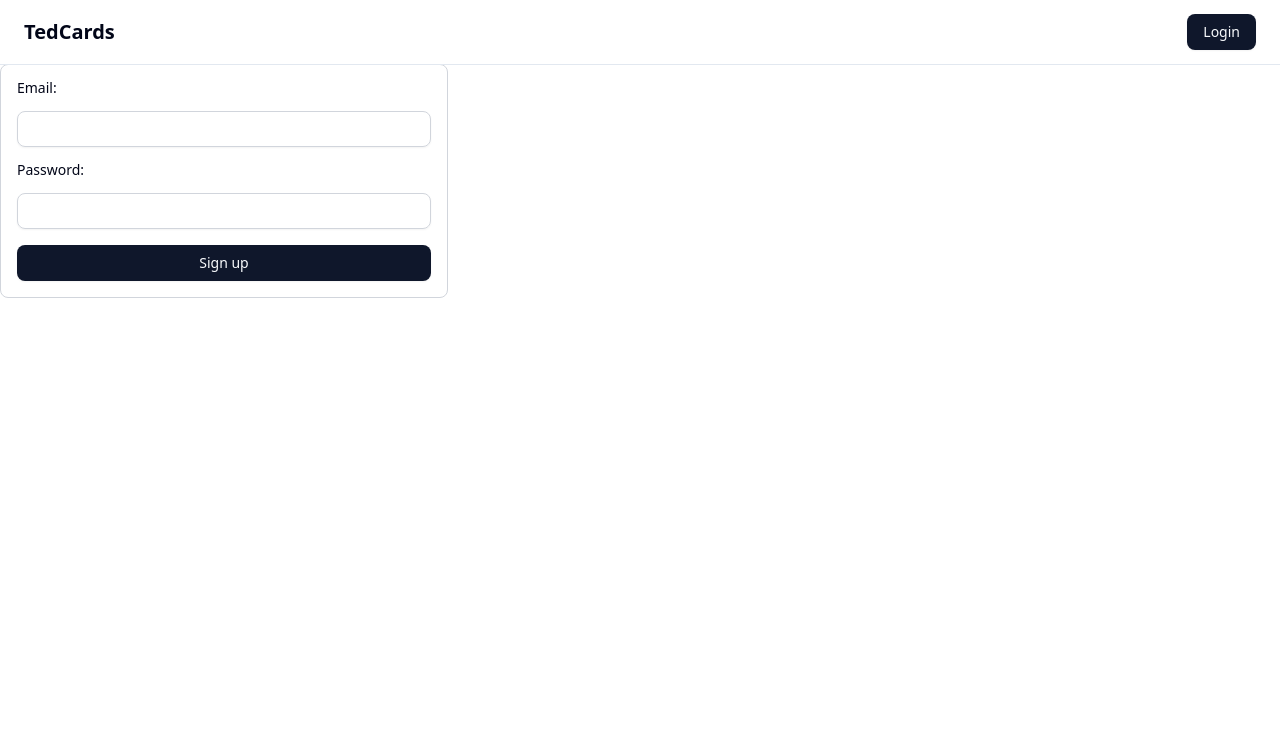
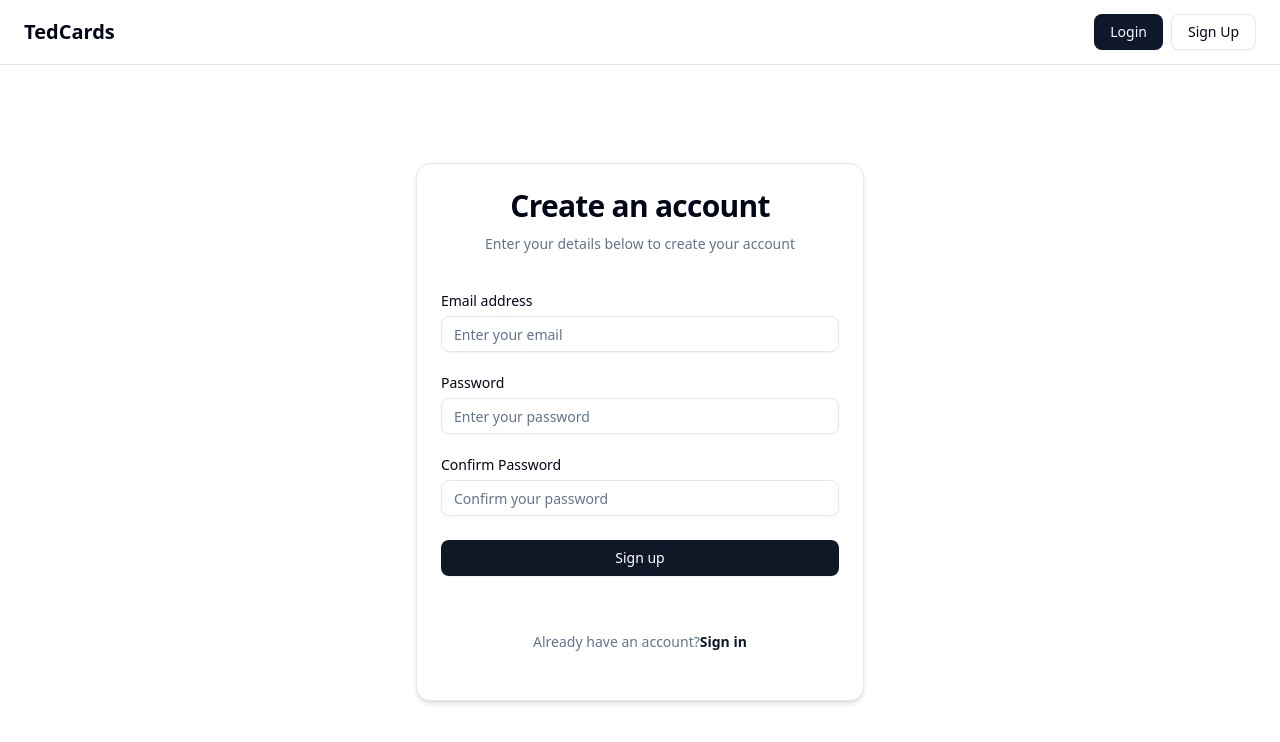
Before and after one commit to eszczepan/ted-cards, a Next.js app: page /signup in a window 1280 px wide. Shown: the top 742 px of the page. Built offline with nearby package versions, Linux system fonts and the light colour scheme.

Commit message:
refactor: update authentication forms and add new password management pages; enhance layout structure for better user experience

```diff
--- a/app/(public)/layout.tsx
+++ b/app/(public)/layout.tsx
@@ -1,3 +1,4 @@
+import React from "react";
 import Link from "next/link";
 import type { Metadata } from "next";
 import { Geist, Geist_Mono } from "next/font/google";
@@ -19,11 +20,11 @@ export const metadata: Metadata = {
   description: "Generate flashcards from YouTube videos using AI",
 };
 
-export default function PublicLayout({
-  children,
-}: Readonly<{
+interface PublicLayoutProps {
   children: React.ReactNode;
-}>) {
+}
+
+export default function PublicLayout({ children }: PublicLayoutProps) {
   return (
     <html lang="en">
       <body className={`${geistSans.variable} ${geistMono.variable} antialiased`}>
@@ -33,9 +34,14 @@ export default function PublicLayout({
               <span className="sr-only">TedCards</span>
               TedCards
             </Link>
-            <Link href="/login">
-              <Button>Login</Button>
-            </Link>
+            <div className="flex items-center gap-x-2">
+              <Link href="/login">
+                <Button>Login</Button>
+              </Link>
+              <Link href="/signup">
+                <Button variant="outline">Sign Up</Button>
+              </Link>
+            </div>
           </div>
         </header>
         <main className="flex-1 pt-16">{children}</main>
--- a/app/(public)/login/page.tsx
+++ b/app/(public)/login/page.tsx
@@ -1,16 +1,10 @@
-import { login } from "@/lib/actions/auth.actions";
-import { Button } from "@/components/ui/button";
-import { Input } from "@/components/ui/input";
-import { Label } from "@/components/ui/label";
+import { LoginForm } from "@/components/shared/LoginForm";
+import React from "react";
 
 export default function LoginPage() {
   return (
-    <form className="flex flex-col gap-4 w-full max-w-md p-4 border border-gray-300 rounded-md">
-      <Label htmlFor="email">Email:</Label>
-      <Input id="email" name="email" type="email" required className="border border-gray-300 rounded-md p-2" />
-      <Label htmlFor="password">Password:</Label>
-      <Input id="password" name="password" type="password" required className="border border-gray-300 rounded-md p-2" />
-      <Button formAction={login}>Log in</Button>
-    </form>
+    <div className="flex min-h-[calc(100vh-4rem)] flex-col items-center justify-center p-4">
+      <LoginForm />
+    </div>
   );
 }
--- /dev/null
+++ b/app/(public)/reset-password/page.tsx
@@ -0,0 +1,10 @@
+import { ResetPasswordRequestForm } from "@/components/shared/ResetPasswordRequestForm";
+import React from "react";
+
+export default function ResetPasswordPage() {
+  return (
+    <div className="flex min-h-[calc(100vh-4rem)] flex-col items-center justify-center p-4">
+      <ResetPasswordRequestForm />
+    </div>
+  );
+}
--- a/app/(public)/signup/page.tsx
+++ b/app/(public)/signup/page.tsx
@@ -1,16 +1,10 @@
-import { signup } from "@/lib/actions/auth.actions";
-import { Button } from "@/components/ui/button";
-import { Input } from "@/components/ui/input";
-import { Label } from "@/components/ui/label";
+import { SignupForm } from "@/components/shared/SignupForm";
+import React from "react";
 
-export default function LoginPage() {
+export default function SignupPage() {
   return (
-    <form className="flex flex-col gap-4 w-full max-w-md p-4 border border-gray-300 rounded-md">
-      <Label htmlFor="email">Email:</Label>
-      <Input id="email" name="email" type="email" required className="border border-gray-300 rounded-md p-2" />
-      <Label htmlFor="password">Password:</Label>
-      <Input id="password" name="password" type="password" required className="border border-gray-300 rounded-md p-2" />
-      <Button formAction={signup}>Sign up</Button>
-    </form>
+    <div className="flex min-h-[calc(100vh-4rem)] flex-col items-center justify-center p-4">
+      <SignupForm />
+    </div>
   );
 }
--- /dev/null
+++ b/app/(public)/update-password/page.tsx
@@ -0,0 +1,10 @@
+import { UpdatePasswordForm } from "@/components/shared/UpdatePasswordForm";
+import React from "react";
+
+export default function UpdatePasswordPage() {
+  return (
+    <div className="flex min-h-[calc(100vh-4rem)] flex-col items-center justify-center p-4">
+      <UpdatePasswordForm />
+    </div>
+  );
+}
--- /dev/null
+++ b/components/shared/AuthFormWrapper.tsx
@@ -0,0 +1,24 @@
+import React from "react";
+import { Card, CardContent, CardDescription, CardFooter, CardHeader, CardTitle } from "@/components/ui/card";
+
+interface AuthFormWrapperProps {
+  title: string;
+  description: string;
+  children: React.ReactNode; // Form fields will go here
+  footerContent: React.ReactNode; // Links like "Don't have an account?"
+}
+
+export function AuthFormWrapper({ title, description, children, footerContent }: AuthFormWrapperProps) {
+  return (
+    <Card className="w-full max-w-md shadow-md">
+      <CardHeader className="text-center">
+        <CardTitle className="text-2xl font-bold tracking-tight md:text-3xl">{title}</CardTitle>
+        <CardDescription className="pt-1">{description}</CardDescription>
+      </CardHeader>
+      <CardContent className="px-6 py-4">{children}</CardContent>
+      <CardFooter className="flex flex-col items-center justify-center px-6 pb-6 pt-4 text-sm text-muted-foreground">
+        {footerContent}
+      </CardFooter>
+    </Card>
+  );
+}
--- /dev/null
+++ b/components/shared/LoginForm.tsx
@@ -0,0 +1,52 @@
+"use client";
+
+import React from "react";
+import Link from "next/link";
+import { AuthFormWrapper } from "@/components/shared/AuthFormWrapper";
+import { Button } from "@/components/ui/button";
+import { Input } from "@/components/ui/input";
+import { Label } from "@/components/ui/label";
+
+export function LoginForm() {
+  return (
+    <AuthFormWrapper
+      title="Welcome back"
+      description="Sign in to your account to continue"
+      footerContent={
+        <p>
+          Don&apos;t have an account?{}
+          <Link href="/signup" className="font-semibold text-primary hover:underline">
+            Sign up
+          </Link>
+        </p>
+      }
+    >
+      <form className="space-y-6">
+        <div className="space-y-2">
+          <Label htmlFor="email">Email address</Label>
+          <Input id="email" name="email" type="email" autoComplete="email" placeholder="Enter your email" />
+        </div>
+
+        <div className="space-y-2">
+          <div className="flex items-center justify-between">
+            <Label htmlFor="password">Password</Label>
+            <Link href="/reset-password" className="text-sm font-medium text-primary hover:underline">
+              Forgot your password?
+            </Link>
+          </div>
+          <Input
+            id="password"
+            name="password"
+            type="password"
+            autoComplete="current-password"
+            placeholder="Enter your password"
+          />
+        </div>
+
+        <Button type="submit" className="w-full bg-gray-900 text-white hover:bg-gray-800">
+          Sign in
+        </Button>
+      </form>
+    </AuthFormWrapper>
+  );
+}
--- /dev/null
+++ b/components/shared/ResetPasswordRequestForm.tsx
@@ -0,0 +1,36 @@
+"use client";
+
+import React from "react";
+import Link from "next/link";
+import { AuthFormWrapper } from "@/components/shared/AuthFormWrapper";
+import { Button } from "@/components/ui/button";
+import { Input } from "@/components/ui/input";
+import { Label } from "@/components/ui/label";
+
+export function ResetPasswordRequestForm() {
+  return (
+    <AuthFormWrapper
+      title="Forgot your password?"
+      description="Enter your email address and we'll send you a link to reset your password."
+      footerContent={
+        <p>
+          Remembered your password?{}
+          <Link href="/login" className="font-semibold text-primary hover:underline">
+            Back to sign in
+          </Link>
+        </p>
+      }
+    >
+      <form className="space-y-6">
+        <div className="space-y-2">
+          <Label htmlFor="email">Email address</Label>
+          <Input id="email" name="email" type="email" autoComplete="email" placeholder="Enter your email" />
+        </div>
+
+        <Button type="submit" className="w-full bg-gray-900 text-white hover:bg-gray-800">
+          Send password reset link
+        </Button>
+      </form>
+    </AuthFormWrapper>
+  );
+}
--- /dev/null
+++ b/components/shared/SignupForm.tsx
@@ -0,0 +1,58 @@
+"use client";
+
+import React from "react";
+import Link from "next/link";
+import { AuthFormWrapper } from "@/components/shared/AuthFormWrapper";
+import { Button } from "@/components/ui/button";
+import { Input } from "@/components/ui/input";
+import { Label } from "@/components/ui/label";
+
+export function SignupForm() {
+  return (
+    <AuthFormWrapper
+      title="Create an account"
+      description="Enter your details below to create your account"
+      footerContent={
+        <p>
+          Already have an account?{}
+          <Link href="/login" className="font-semibold text-primary hover:underline">
+            Sign in
+          </Link>
+        </p>
+      }
+    >
+      <form className="space-y-6">
+        <div className="space-y-2">
+          <Label htmlFor="email">Email address</Label>
+          <Input id="email" name="email" type="email" autoComplete="email" placeholder="Enter your email" />
+        </div>
+
+        <div className="space-y-2">
+          <Label htmlFor="password">Password</Label>
+          <Input
+            id="password"
+            name="password"
+            type="password"
+            autoComplete="new-password"
+            placeholder="Enter your password"
+          />
+        </div>
+
+        <div className="space-y-2">
+          <Label htmlFor="confirmPassword">Confirm Password</Label>
+          <Input
+            id="confirmPassword"
+            name="confirmPassword"
+            type="password"
+            autoComplete="new-password"
+            placeholder="Confirm your password"
+          />
+        </div>
+
+        <Button type="submit" className="w-full bg-gray-900 text-white hover:bg-gray-800">
+          Sign up
+        </Button>
+      </form>
+    </AuthFormWrapper>
+  );
+}
--- /dev/null
+++ b/components/shared/UpdatePasswordForm.tsx
@@ -0,0 +1,53 @@
+"use client";
+
+import React from "react";
+import Link from "next/link";
+import { AuthFormWrapper } from "@/components/shared/AuthFormWrapper";
+import { Button } from "@/components/ui/button";
+import { Input } from "@/components/ui/input";
+import { Label } from "@/components/ui/label";
+
+export function UpdatePasswordForm() {
+  return (
+    <AuthFormWrapper
+      title="Set a new password"
+      description="Enter your new password below."
+      footerContent={
+        <p>
+          Password updated?{}
+          <Link href="/login" className="font-semibold text-primary hover:underline">
+            Sign in
+          </Link>
+        </p>
+      }
+    >
+      <form className="space-y-6">
+        <div className="space-y-2">
+          <Label htmlFor="newPassword">New Password</Label>
+          <Input
+            id="newPassword"
+            name="newPassword"
+            type="password"
+            autoComplete="new-password"
+            placeholder="Enter your new password"
+          />
+        </div>
+
+        <div className="space-y-2">
+          <Label htmlFor="confirmNewPassword">Confirm New Password</Label>
+          <Input
+            id="confirmNewPassword"
+            name="confirmNewPassword"
+            type="password"
+            autoComplete="new-password"
+            placeholder="Confirm your new password"
+          />
+        </div>
+
+        <Button type="submit" className="w-full bg-gray-900 text-white hover:bg-gray-800">
+          Set new password
+        </Button>
+      </form>
+    </AuthFormWrapper>
+  );
+}
--- a/middleware.ts
+++ b/middleware.ts
@@ -7,6 +7,6 @@ export async function middleware(request: NextRequest) {
 
 export const config = {
   matcher: [
-    "/((?!_next/static|_next/image|favicon.ico|signup|dashboard|api/.*|.*\\.(?:svg|png|jpg|jpeg|gif|webp)$|$).*)",
+    "/((?!_next/static|_next/image|favicon.ico|signup|login|reset-password|update-password|auth/.*|api/.*|.*.(?:svg|png|jpg|jpeg|gif|webp)$|$).*)",
   ],
 };
```
